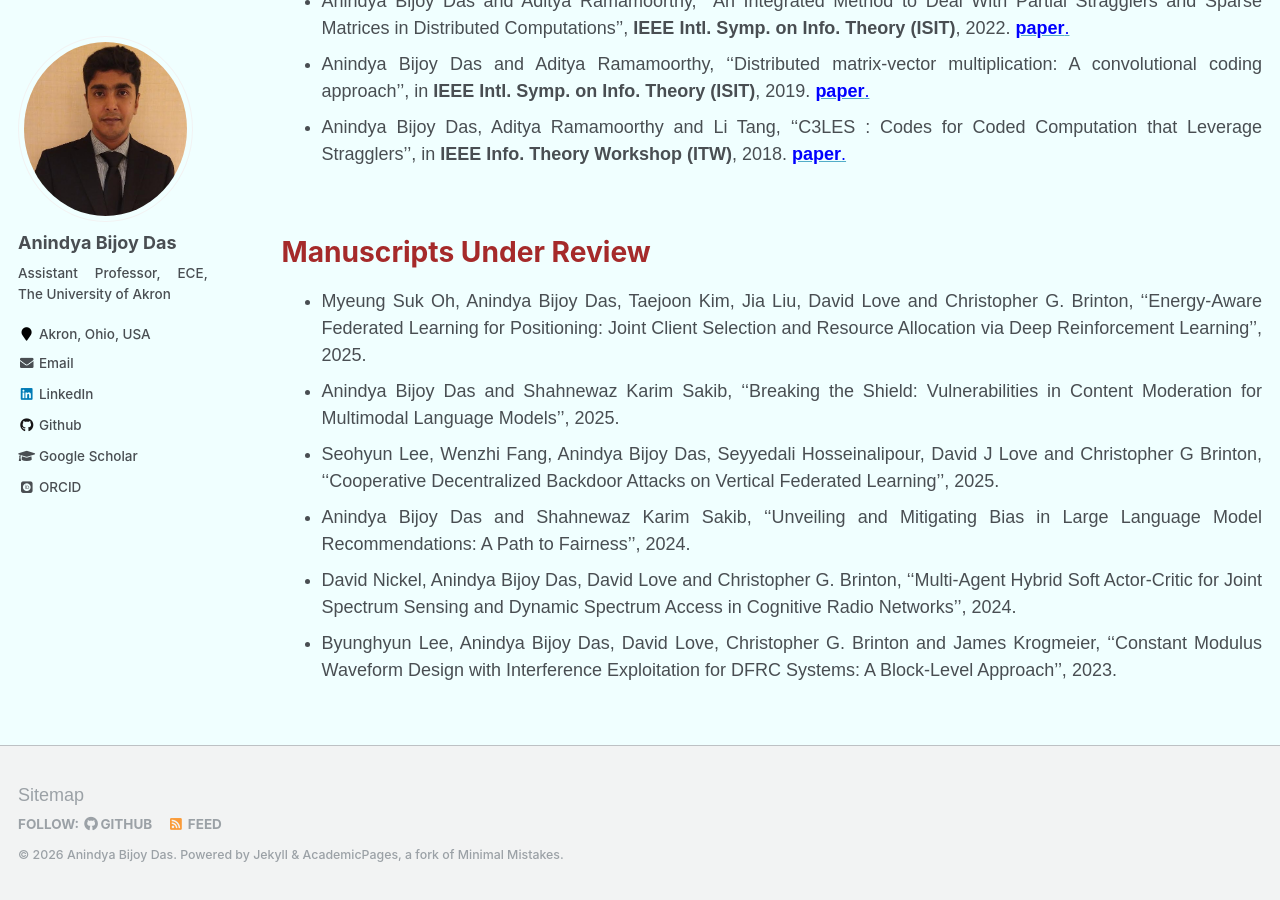
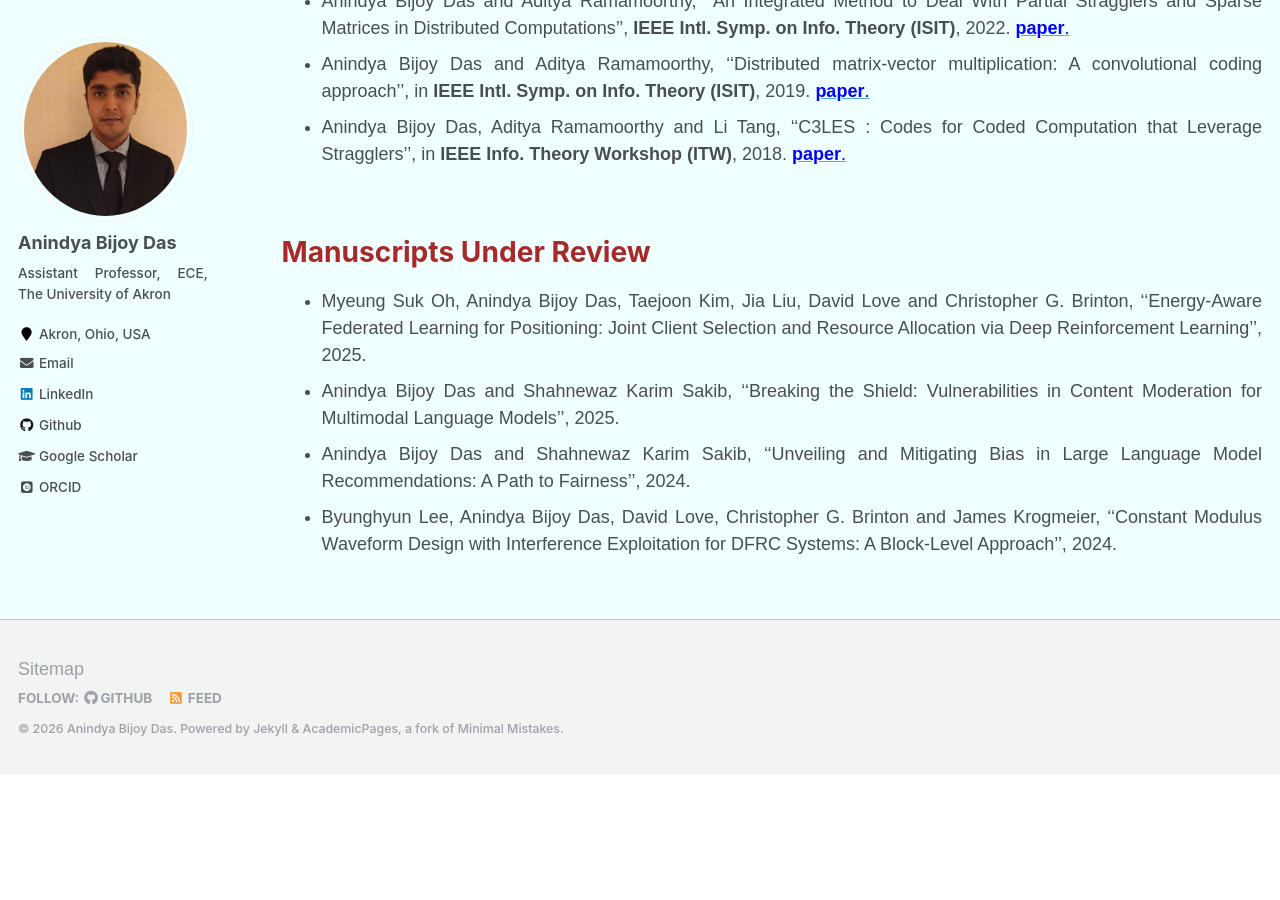
Before and after one commit to anindyabijoydas/portfolio, a Jekyll site: the page built from _pages/research.md, in a window 1280 px wide and 900 px high, scrolled down 2161 px. Built offline with Jekyll 4.4.1, drawn with Linux system fonts in a browser that asks for light colours; some web fonts are replaced; after the commit the page ends 2935 px from its top, so only the background shows below that.

Commit message:
Update research.md

```diff
--- a/_pages/research.md
+++ b/_pages/research.md
@@ -60,7 +60,5 @@ redirect_from:
 ======
    * Myeung Suk Oh, Anindya Bijoy Das, Taejoon Kim, Jia Liu, David Love and Christopher G. Brinton, ''Energy-Aware Federated Learning for Positioning: Joint Client Selection and Resource Allocation via Deep Reinforcement Learning'', 2025.
    * Anindya Bijoy Das and Shahnewaz Karim Sakib, ''Breaking the Shield: Vulnerabilities in Content Moderation for Multimodal Language Models'', 2025.
-   * Seohyun Lee, Wenzhi Fang, Anindya Bijoy Das, Seyyedali Hosseinalipour, David J Love and Christopher G Brinton, ''Cooperative Decentralized Backdoor Attacks on Vertical Federated Learning'', 2025.
    * Anindya Bijoy Das and Shahnewaz Karim Sakib, ''Unveiling and Mitigating Bias in Large Language Model Recommendations: A Path to Fairness'', 2024.
-   * David Nickel, Anindya Bijoy Das, David Love and Christopher G. Brinton, ''Multi-Agent Hybrid Soft Actor-Critic for Joint Spectrum Sensing and Dynamic Spectrum Access in Cognitive Radio Networks'', 2024.
-   * Byunghyun Lee, Anindya Bijoy Das, David Love, Christopher G. Brinton and James Krogmeier, ''Constant Modulus Waveform Design with Interference Exploitation for DFRC Systems: A Block-Level Approach'', 2023.
+   * Byunghyun Lee, Anindya Bijoy Das, David Love, Christopher G. Brinton and James Krogmeier, ''Constant Modulus Waveform Design with Interference Exploitation for DFRC Systems: A Block-Level Approach'', 2024.
```
